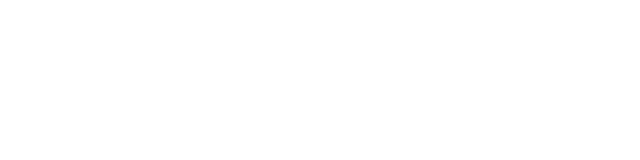
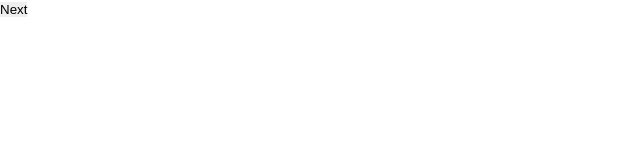
Before and after one commit to ander-Sgr/Technical-Test-tvp, a React (Create React App) app: page / in a window 1280 px wide. Shown: the top 160 px of the page, without its empty margins (0-640 px from the left). Built offline with nearby package versions, Linux system fonts and the light colour scheme.

Commit message:
part2 done

```diff
--- a/src/App.js
+++ b/src/App.js
@@ -2,23 +2,38 @@ import { useState } from 'react'
 import UserCard from './components/UserCard'
 import { dataUsers } from './resources/dataSamples/dataUser'
 
-const ListUsers = () => {
+const App = () => {
+  const [currentIndex, setCurrentIndex] = useState(0)
+  const [userCard, setUserCard] = useState([])
+
+  const handleNextButton = () => {
+    if (currentIndex >= dataUsers().length - 1) {
+      setCurrentIndex(0)
+      setUserCard([])
+    } else {
+      setCurrentIndex(currentIndex + 1)
+      setUserCard([...userCard, dataUsers().map((element, index) => (
+        currentIndex === index
+          ? <UserCard
+              key={index}
+              userName={element.name.first + ' ' + element.name.last}
+              emailUser={element.email}
+              userImage={element.picture.medium}
+            />
+          : null
+      ))])
+
+      console.log(dataUsers()[currentIndex])
+    }
+    console.log(currentIndex)
+  }
+
   return (
     <div>
-      {dataUsers().map((element, index) => (
-        <UserCard
-          key={index}
-          userName={element.name.first + ' ' + element.name.last}
-          emailUser={element.email}
-          userImage={element.picture.medium}
-        />
-      ))}
+      <button onClick={handleNextButton}>Next</button>
+      {userCard}
     </div>
   )
 }
 
-const App = () => {
-  const [userCard, setUserCard] = useState([])
-}
-
 export default App
```
